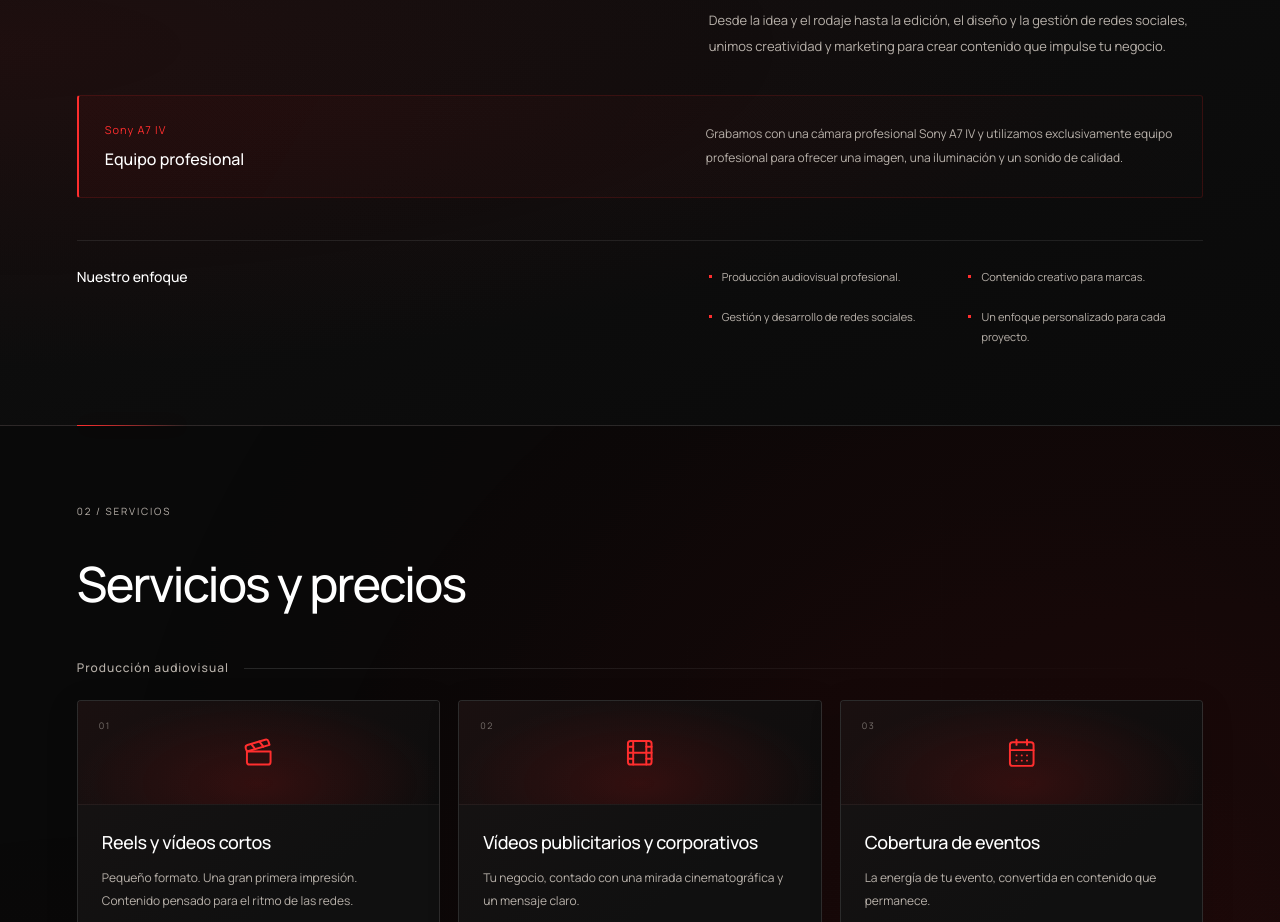
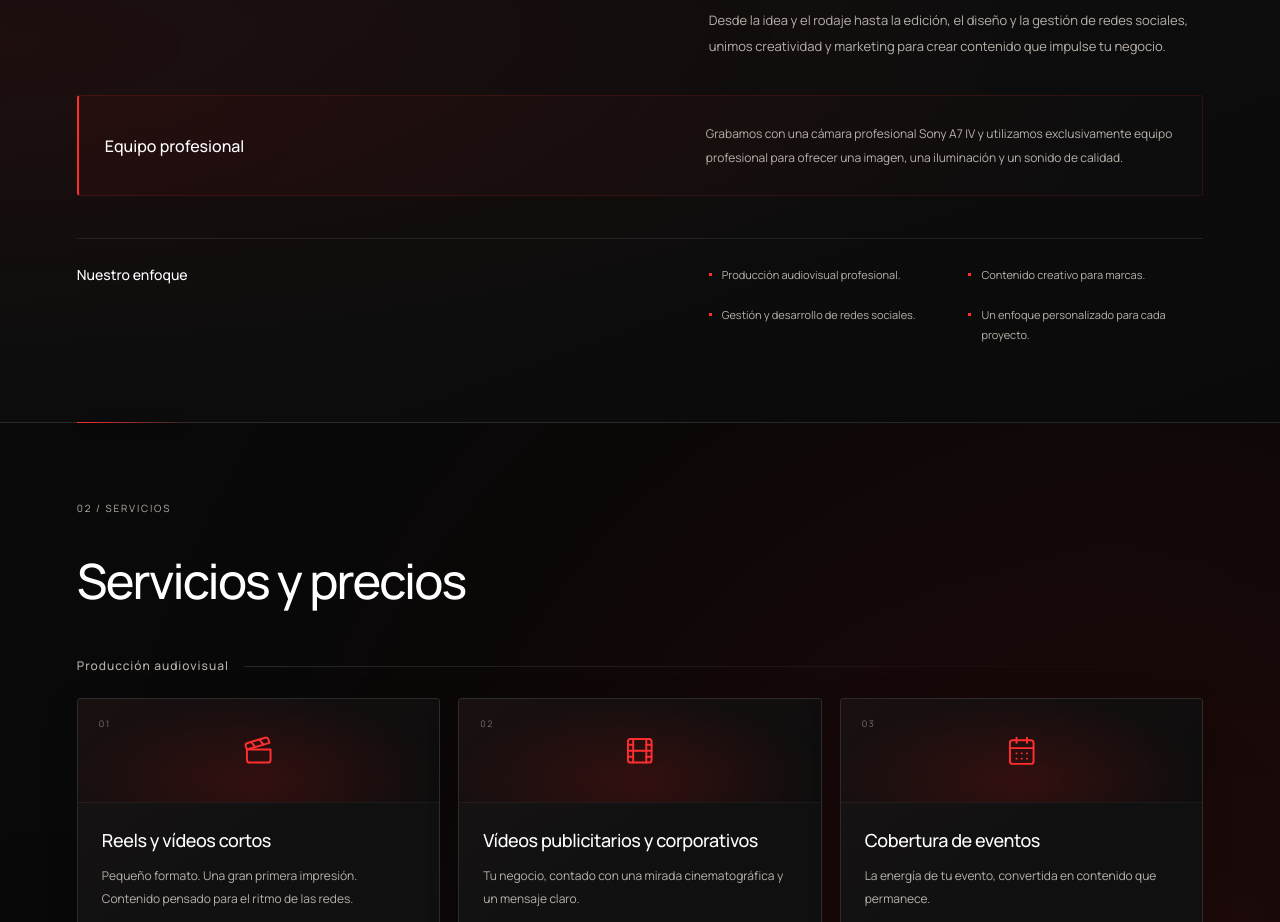
Before and after one commit to danil200891-jpg/ArtPro, a React (Vite) app: page / in a window 1280 px wide. Shown: the part 1020-1942 px from the top of the page. Built offline with nearby package versions, Linux system fonts and the light colour scheme.

Commit message:
Remove redundant camera label from equipment card

```diff
--- a/src/main.tsx
+++ b/src/main.tsx
@@ -89,7 +89,7 @@ function App() {
           <h2 id="about-title">{about.title}</h2>
           <div className="about-story">{about.paragraphs.map(p=><p key={p}>{p}</p>)}</div>
         </div>
-        <aside className="equipment" aria-labelledby="equipment-title"><div><span className="equipment-model">Sony A7 IV</span><h3 id="equipment-title">{details.equipmentTitle}</h3></div><p>{details.equipment}</p></aside>
+        <aside className="equipment" aria-labelledby="equipment-title"><div><h3 id="equipment-title">{details.equipmentTitle}</h3></div><p>{details.equipment}</p></aside>
         <div className="about-approach"><h3>{about.approach}</h3><ul>{about.items.map(item=><li key={item}>{item}</li>)}</ul></div>
       </section>
 
--- a/src/visuals.css
+++ b/src/visuals.css
@@ -47,7 +47,7 @@
 @media(hover:none),(pointer:coarse){.visual-icon,.service-card:hover .visual-icon{box-shadow:none;transform:rotate(-5deg)}.visual-icon svg,.service-card:hover .visual-icon svg{filter:none}}
 /* Production equipment and specific booking conditions. */
 .equipment{display:grid;grid-template-columns:1.05fr 1fr;gap:10%;margin-top:36px;padding:26px;border:1px solid #ff2e2e24;border-left:2px solid var(--red);background:linear-gradient(120deg,#8b111118,#ffffff02);border-radius:3px}
-.equipment-model{display:block;color:var(--red);font-size:11px;letter-spacing:1px;margin-bottom:10px}.equipment h3{font-size:16px;font-weight:500;line-height:1.5}.equipment>p{font-size:12px;line-height:1.95;color:var(--muted)}
+.equipment-model{display:block;color:var(--red);font-size:11px;letter-spacing:1px;margin-bottom:10px}.equipment>div{align-self:center}.equipment h3{font-size:16px;font-weight:500;line-height:1.5}.equipment>p{font-size:12px;line-height:1.95;color:var(--muted)}
 .service-description .service-condition{font-size:11px;color:var(--white);border-left:2px solid var(--red);padding-left:11px;margin-top:16px;line-height:1.8}
 .service-group:first-child .service-card:nth-child(4),.service-group:first-child .service-card:nth-child(5){grid-column:span 2}
 @media(max-width:1000px){.equipment{gap:6%}.service-group:first-child .service-card:nth-child(4),.service-group:first-child .service-card:nth-child(5),.service-group:first-child .service-card:last-child{grid-column:span 1}}
```
